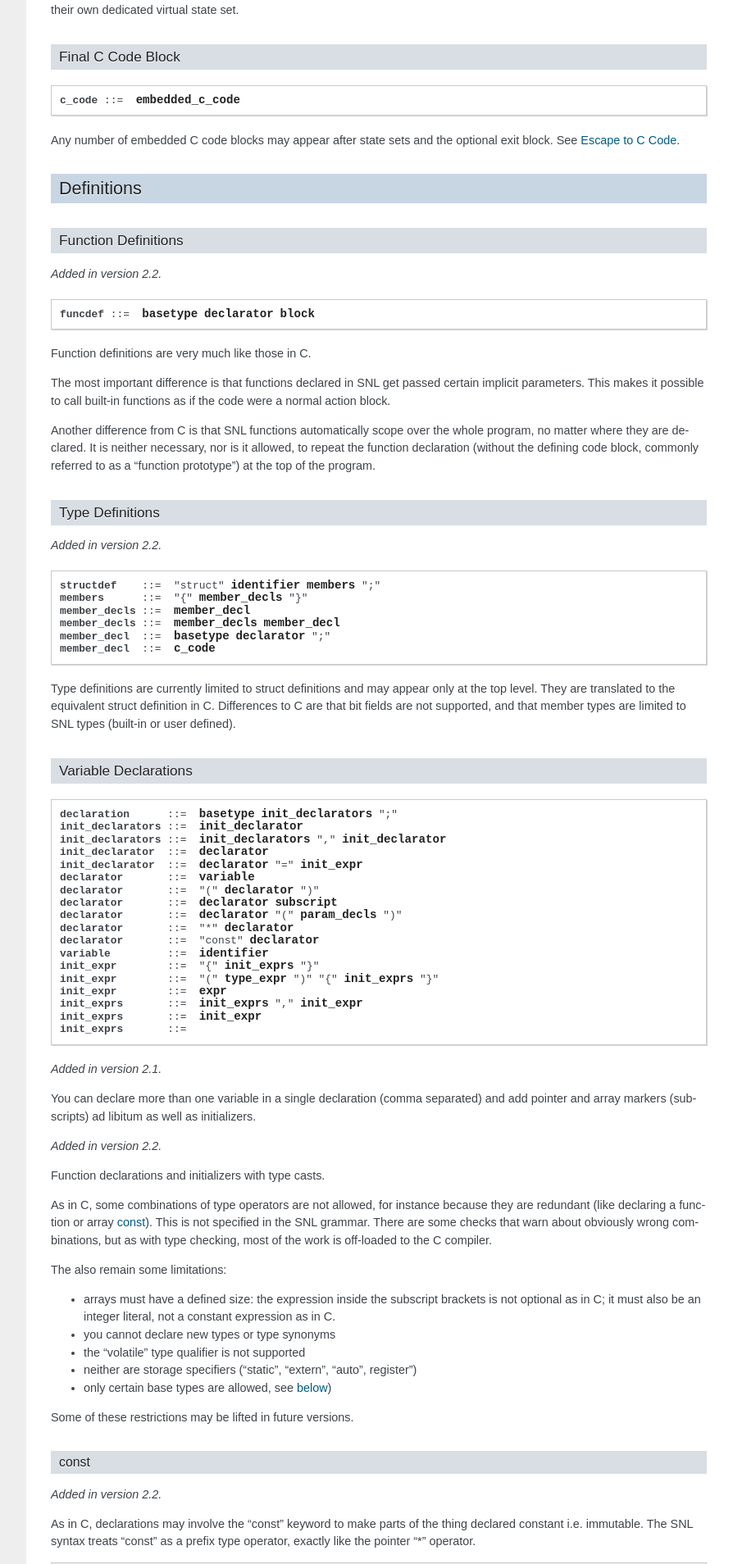
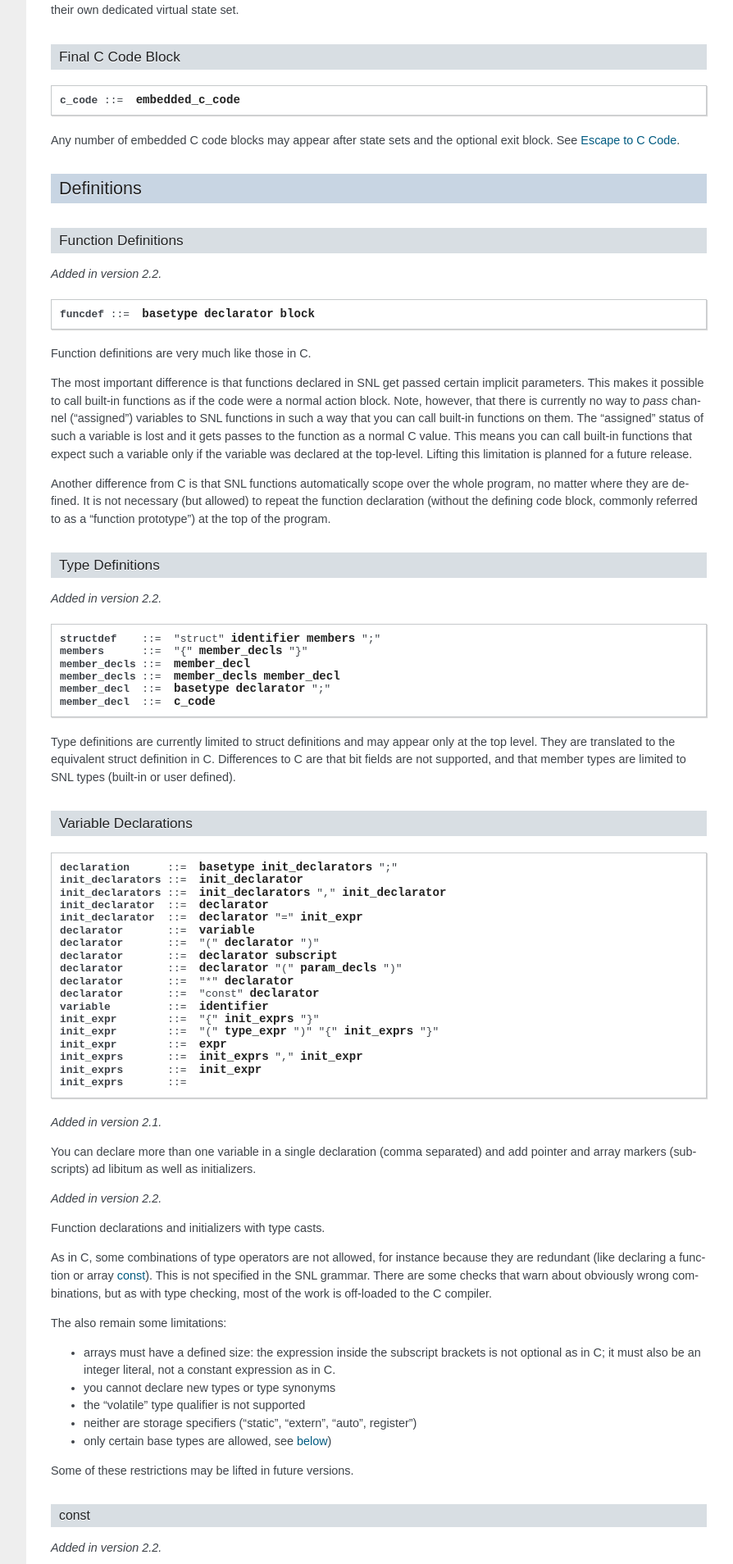
Before and after one commit to jeonghanlee/sequencer-2-2, a Sphinx documentation site: the page built from documentation/Reference.txt, in a window 1280 px wide. Shown: the part 3092-5000 px from the top of the page at 82% size, without its empty margins (288-1182 px from the left). Built offline with Sphinx 7.4.7, drawn with Linux system fonts in a browser that asks for light colours.

Commit message:
docs: clarified semantics of function definitions

```diff
--- a/documentation/Reference.txt
+++ b/documentation/Reference.txt
@@ -223,15 +223,21 @@ Function Definitions
 
 Function definitions are very much like those in C.
 
-The most important difference is that functions declared in SNL get
-passed certain implicit parameters. This makes it possible to call
-built-in functions as if the code were a normal action block.
-
-Another difference from C is that SNL functions automatically scope over
-the whole program, no matter where they are declared. It is neither
-necessary, nor is it allowed, to repeat the function declaration
-(without the defining code block, commonly referred to as a "function
-prototype") at the top of the program.
+The most important difference is that functions declared in SNL get passed
+certain implicit parameters. This makes it possible to call built-in
+functions as if the code were a normal action block. Note, however, that
+there is currently no way to *pass* channel ("assigned") variables to SNL
+functions in such a way that you can call built-in functions on them. The
+"assigned" status of such a variable is lost and it gets passes to the
+function as a normal C value. This means you can call built-in functions
+that expect such a variable only if the variable was declared at the
+top-level. Lifting this limitation is planned for a future release.
+
+Another difference from C is that SNL functions automatically scope over the
+whole program, no matter where they are defined. It is not necessary (but
+allowed) to repeat the function declaration (without the defining code
+block, commonly referred to as a "function prototype") at the top of the
+program.
 
 
 Type Definitions
```
